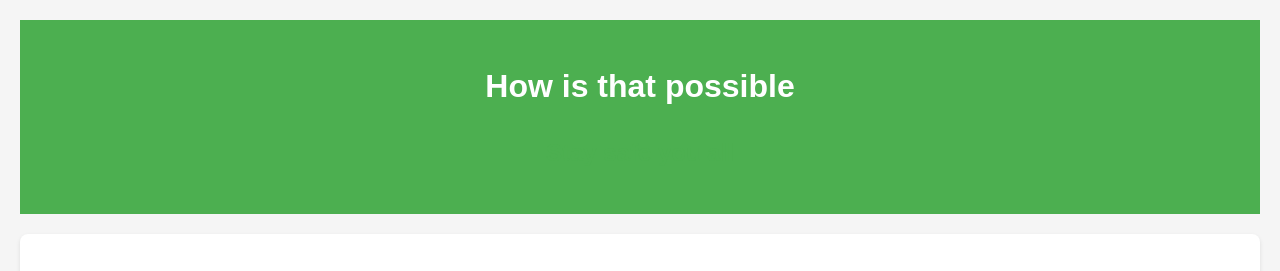
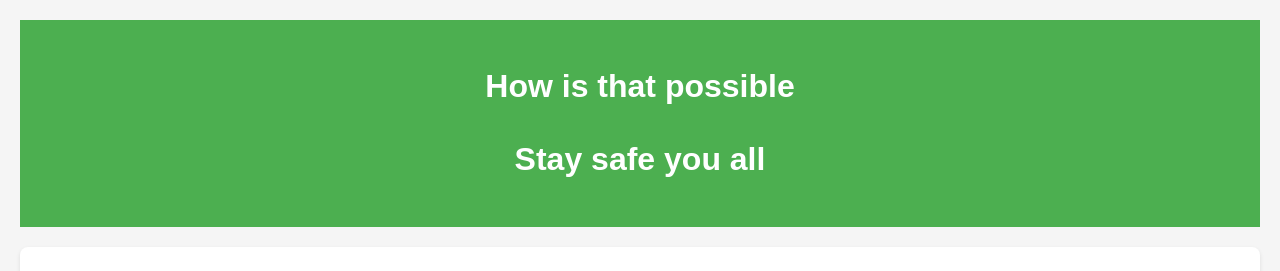
Before and after one commit to ahmed1552/firstone, a plain HTML site: page index.html in a window 1280 px wide. Shown: the top 271 px of the page. Drawn offline with Linux system fonts and the light colour scheme; no server answers.

Commit message:
Update index.html

```diff
--- a/index.html
+++ b/index.html
@@ -69,7 +69,7 @@
 <body>
     <header>
         <h1>How is that possible</h1>
-        <h2>Stay safe you all</h2>
+        <h1>Stay safe you all</h1>
     </header>
 
     <section>
```
